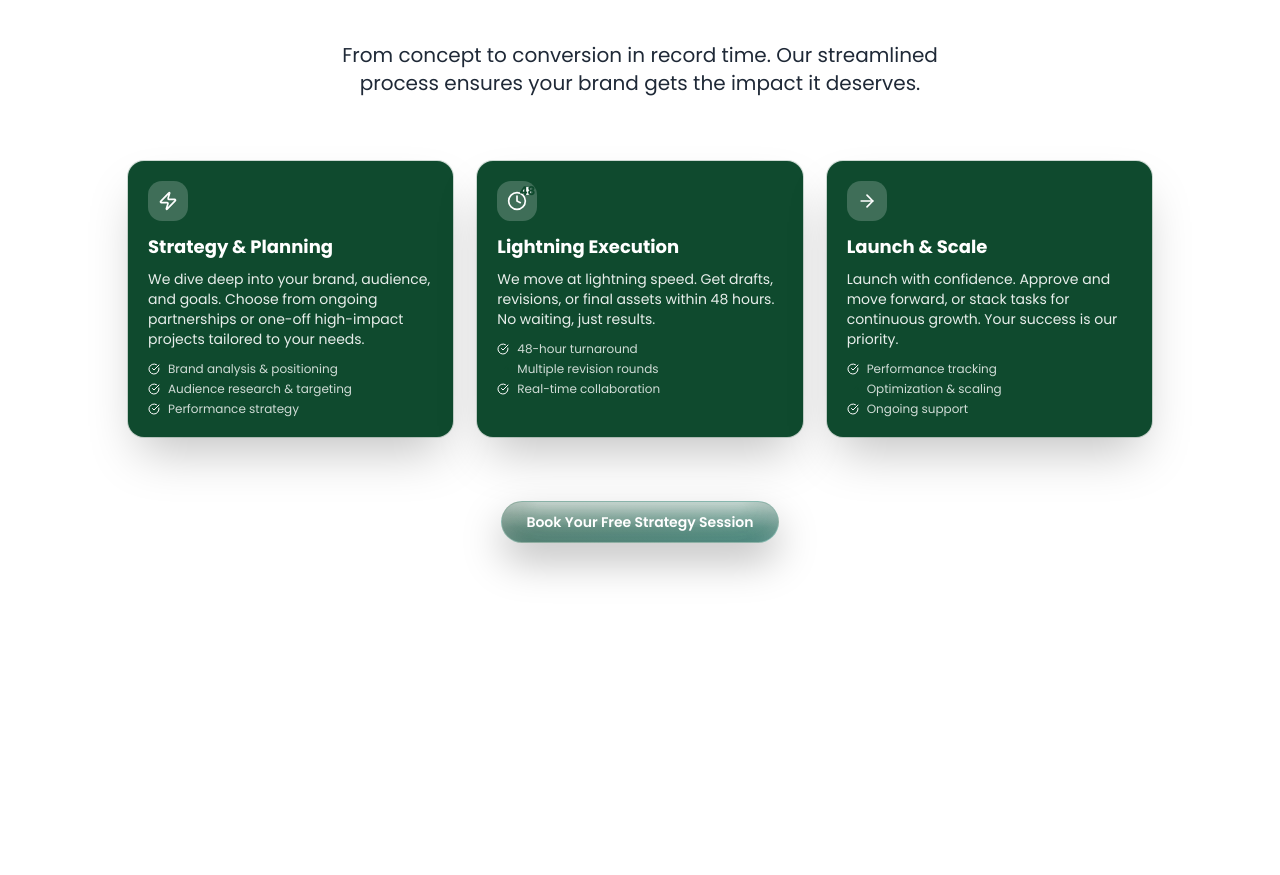
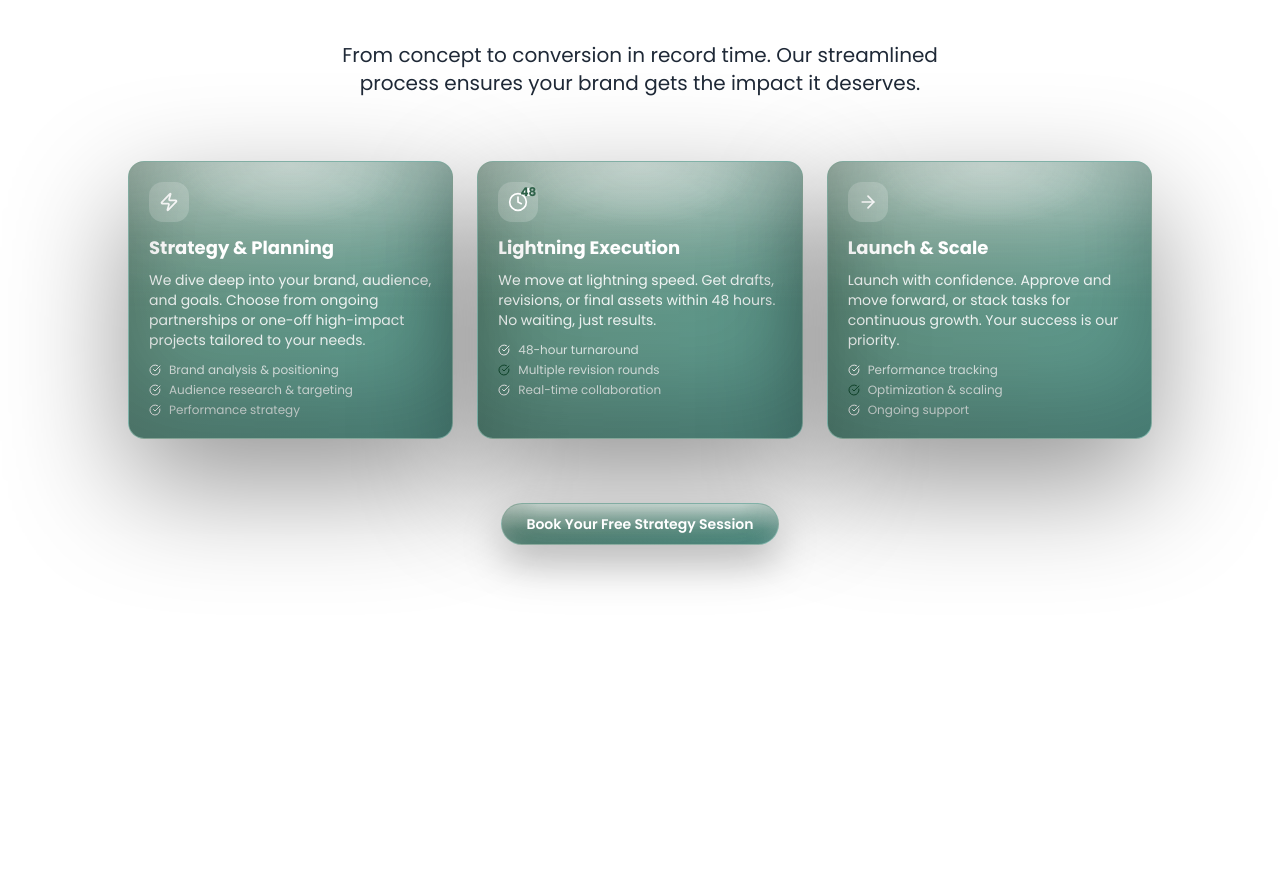
Before and after one commit to mrbuddhu/LaventMarketingAgency, a Next.js app: page / in a window 1280 px wide. Shown: the part 2138-3013 px from the top of the page. Built offline with nearby package versions, Linux system fonts and the light colour scheme.

Commit message:
Enhance HowItWorks component: Revamp process step styling with new glass effect, improved hover animations, and additional visual elements for a more engaging user experience.

```diff
--- a/components/sections/how-it-works.tsx
+++ b/components/sections/how-it-works.tsx
@@ -20,7 +20,14 @@ export function HowItWorks() {
         {/* Process Steps */}
         <div className="grid gap-6 md:grid-cols-3 max-w-5xl mx-auto">
           {/* Step 1: Strategy & Planning */}
-          <div className="group rounded-2xl bg-primary shadow-2xl ring-1 ring-primary/20 p-5 hover:shadow-3xl hover:scale-105 hover:-translate-y-2 transition-all duration-500 ease-out cursor-pointer">
+          <div className="group relative overflow-hidden rounded-2xl glass-shell glass-strong supports-[backdrop-filter]:backdrop-blur-xl backdrop-saturate-150 text-white ring-1 ring-white/15 p-5 hover:shadow-3xl hover:scale-105 hover:-translate-y-2 transition-all duration-500 ease-out cursor-pointer transform-gpu perspective-1000"
+               style={{ boxShadow: "0 44px 120px rgba(0,0,0,0.42)" }}>
+            {/* top gloss band */}
+            <div className="pointer-events-none absolute -top-12 left-1/2 h-28 w-[92%] -translate-x-1/2 rounded-full bg-white/25 blur-2xl" aria-hidden="true" />
+            {/* radial glow */}
+            <div className="pointer-events-none absolute inset-0" style={{ background: "radial-gradient(60% 40% at 50% 0%, rgba(255,255,255,0.20), transparent 60%)" }} aria-hidden="true" />
+            <div className="pointer-events-none absolute inset-x-0 top-0 h-1/2" style={{ background: "linear-gradient(to bottom, rgba(255,255,255,0.18), rgba(255,255,255,0.06), transparent)" }} aria-hidden="true" />
+            <div className="pointer-events-none absolute inset-0 shadow-[inset_0_-44px_88px_rgba(0,0,0,0.25)]" aria-hidden="true" />
             <div className="mb-3 flex h-10 w-10 items-center justify-center rounded-xl bg-white/20 group-hover:scale-110 group-hover:rotate-3 transition-all duration-500">
               <Zap className="h-5 w-5 text-white group-hover:scale-110 transition-transform duration-500" />
             </div>
@@ -45,7 +52,14 @@ export function HowItWorks() {
           </div>
 
           {/* Step 2: Lightning Execution */}
-          <div className="group rounded-2xl bg-primary shadow-2xl ring-1 ring-primary/20 p-5 hover:shadow-3xl hover:scale-105 hover:-translate-y-2 transition-all duration-500 ease-out cursor-pointer">
+          <div className="group relative overflow-hidden rounded-2xl glass-shell glass-strong supports-[backdrop-filter]:backdrop-blur-xl backdrop-saturate-150 text-white ring-1 ring-white/15 p-5 hover:shadow-3xl hover:scale-105 hover:-translate-y-2 transition-all duration-500 ease-out cursor-pointer transform-gpu perspective-1000"
+               style={{ boxShadow: "0 44px 120px rgba(0,0,0,0.42)" }}>
+            {/* top gloss band */}
+            <div className="pointer-events-none absolute -top-12 left-1/2 h-28 w-[92%] -translate-x-1/2 rounded-full bg-white/25 blur-2xl" aria-hidden="true" />
+            {/* radial glow */}
+            <div className="pointer-events-none absolute inset-0" style={{ background: "radial-gradient(60% 40% at 50% 0%, rgba(255,255,255,0.20), transparent 60%)" }} aria-hidden="true" />
+            <div className="pointer-events-none absolute inset-x-0 top-0 h-1/2" style={{ background: "linear-gradient(to bottom, rgba(255,255,255,0.18), rgba(255,255,255,0.06), transparent)" }} aria-hidden="true" />
+            <div className="pointer-events-none absolute inset-0 shadow-[inset_0_-44px_88px_rgba(0,0,0,0.25)]" aria-hidden="true" />
             <div className="mb-3 flex h-10 w-10 items-center justify-center rounded-xl bg-white/20 group-hover:scale-110 group-hover:rotate-3 transition-all duration-500">
               <div className="relative">
                 <Clock className="h-5 w-5 text-white group-hover:scale-110 transition-transform duration-500" />
@@ -75,7 +89,14 @@ export function HowItWorks() {
           </div>
 
           {/* Step 3: Launch & Scale */}
-          <div className="group rounded-2xl bg-primary shadow-2xl ring-1 ring-primary/20 p-5 hover:shadow-3xl hover:scale-105 hover:-translate-y-2 transition-all duration-500 ease-out cursor-pointer">
+          <div className="group relative overflow-hidden rounded-2xl glass-shell glass-strong supports-[backdrop-filter]:backdrop-blur-xl backdrop-saturate-150 text-white ring-1 ring-white/15 p-5 hover:shadow-3xl hover:scale-105 hover:-translate-y-2 transition-all duration-500 ease-out cursor-pointer transform-gpu perspective-1000"
+               style={{ boxShadow: "0 44px 120px rgba(0,0,0,0.42)" }}>
+            {/* top gloss band */}
+            <div className="pointer-events-none absolute -top-12 left-1/2 h-28 w-[92%] -translate-x-1/2 rounded-full bg-white/25 blur-2xl" aria-hidden="true" />
+            {/* radial glow */}
+            <div className="pointer-events-none absolute inset-0" style={{ background: "radial-gradient(60% 40% at 50% 0%, rgba(255,255,255,0.20), transparent 60%)" }} aria-hidden="true" />
+            <div className="pointer-events-none absolute inset-x-0 top-0 h-1/2" style={{ background: "linear-gradient(to bottom, rgba(255,255,255,0.18), rgba(255,255,255,0.06), transparent)" }} aria-hidden="true" />
+            <div className="pointer-events-none absolute inset-0 shadow-[inset_0_-44px_88px_rgba(0,0,0,0.25)]" aria-hidden="true" />
             <div className="mb-3 flex h-10 w-10 items-center justify-center rounded-xl bg-white/20 group-hover:scale-110 group-hover:rotate-3 transition-all duration-500">
               <ArrowRight className="h-5 w-5 text-white group-hover:scale-110 transition-transform duration-500" />
             </div>
```
